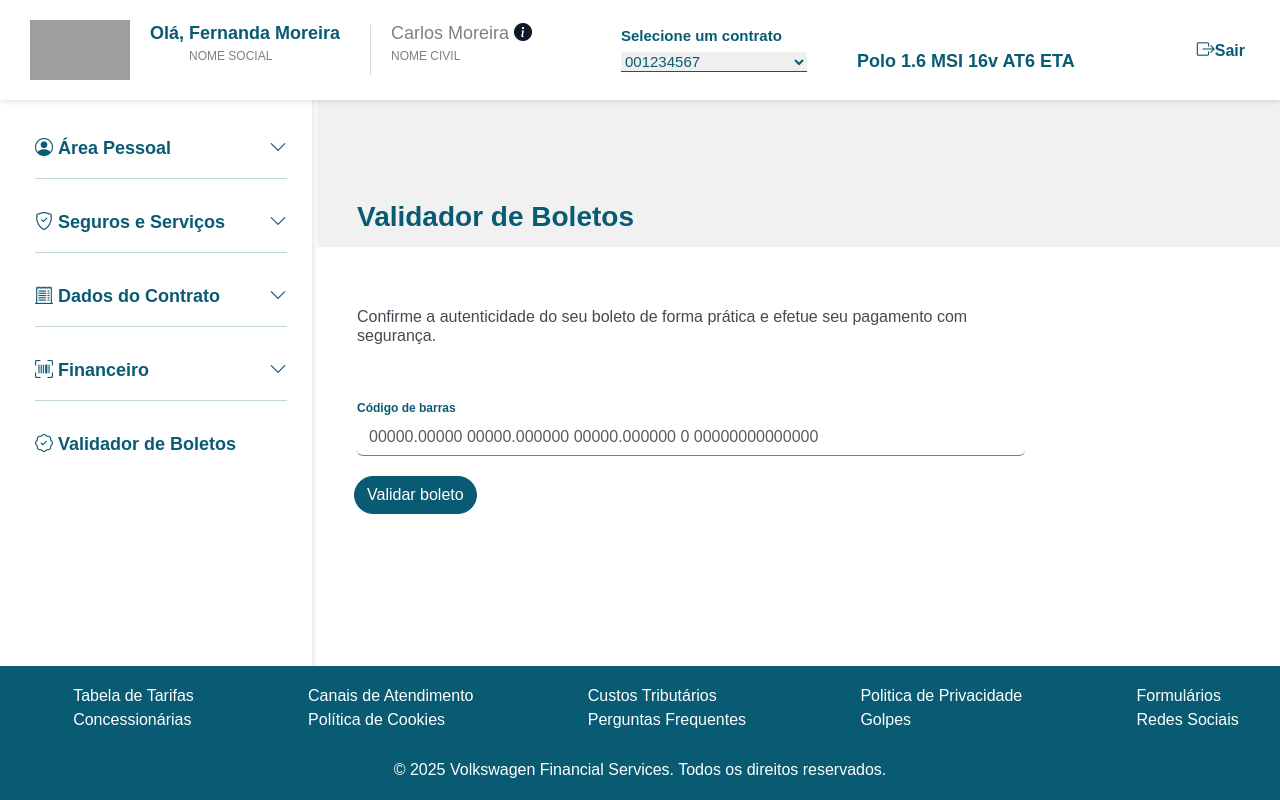
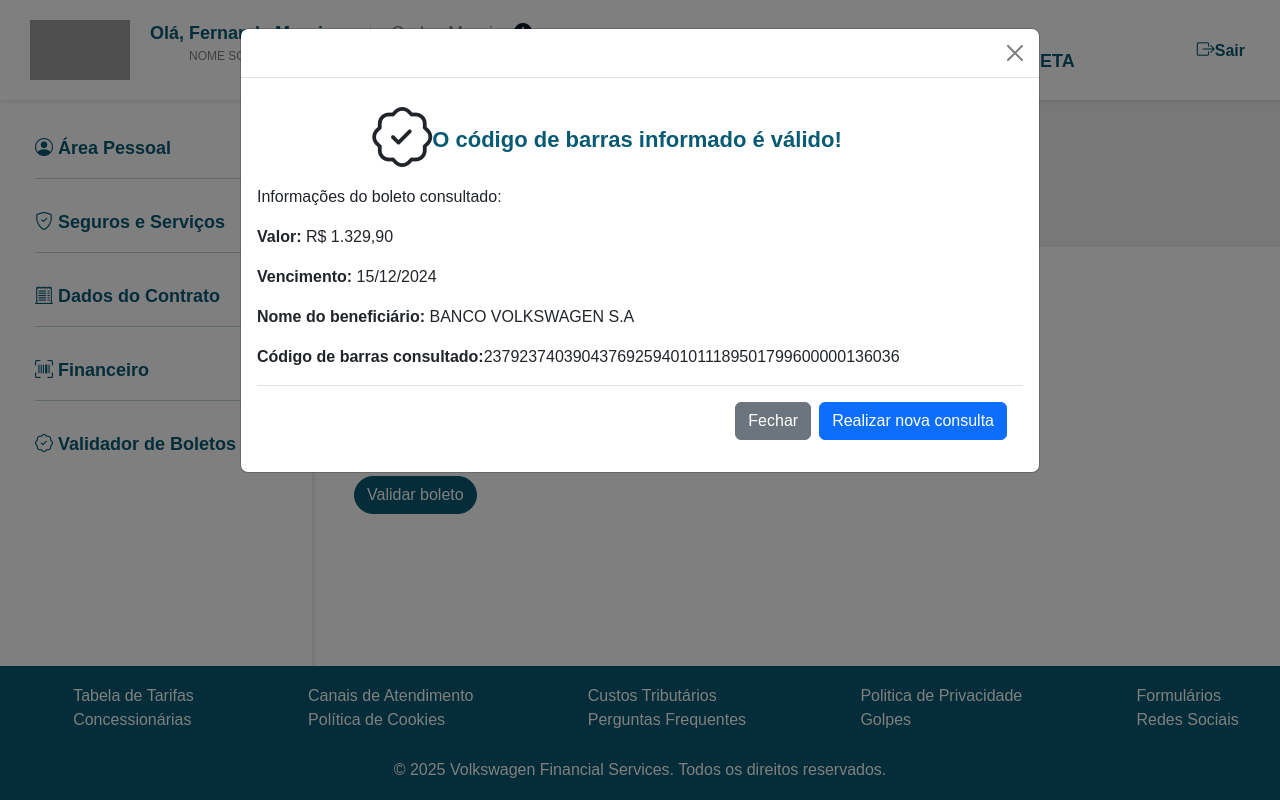
Before and after one commit to christiananjos/Projeto, an Angular app in the folder Poc-Volks/: page /app-validador-boletos in a window 1280 px wide. Both pictures are taken after a click on the button "Validar boleto". Shown: the top 800 px of the page. Built offline with nearby package versions, Linux system fonts and the light colour scheme; grey boxes are pictures that could not be loaded.

Commit message:
pré implmentação do modal do validador de boletos

```diff
--- a/Poc-Volks/src/app/validador-boletos/validador-boletos.component.css
+++ b/Poc-Volks/src/app/validador-boletos/validador-boletos.component.css
@@ -72,3 +72,13 @@
     border-right: none;
     border-top: none;
 }
+
+.divTituloModal {
+    width: 700px;
+    height: 91px;
+    display: flex;
+    justify-content: center;
+    align-items: center;
+    text-align: center;
+
+}
--- a/Poc-Volks/src/app/validador-boletos/validador-boletos.component.html
+++ b/Poc-Volks/src/app/validador-boletos/validador-boletos.component.html
@@ -18,7 +18,7 @@
         <div class="container" style="margin-left: -15px; margin-top: 20px;">
             <div class="row">
                 <div class="col">
-                    <button type="button" class="btn btn-primary"
+                    <button type="button" class="btn btn-primary" data-bs-toggle="modal" data-bs-target="#boletoModal"
                         style="border-radius: 20px; background-color: #095b73; border-color: #095b73;">
                         Validar boleto
                     </button>
@@ -27,3 +27,35 @@
         </div>
     </div>
 </div>
+
+<!-- Modal -->
+<div class="modal fade" id="boletoModal" tabindex="-1" aria-labelledby="boletoModalLabel" aria-hidden="true">
+    <div class="modal-dialog modal-lg">
+        <div class="modal-content">
+            <div class="modal-header">
+                <button type="button" class="btn-close" data-bs-dismiss="modal" aria-label="Close"></button>
+            </div>
+            <div class="modal-body">
+                <div class="divTituloModal">
+                    <div>
+                    <i class="bi bi-patch-check" style="font-size: 60px;"></i>
+                    </div>
+                    <h5 class="modal-title" id="boletoModalLabel" style="color: #095b73; font-weight: bold; font-size: 22px;">
+                        O código de barras informado é válido!
+                    </h5>
+                </div>
+
+                <div>
+                    <p>Informações do boleto consultado:</p>
+                    <p><strong>Valor:</strong> R$ 1.329,90</p>
+                    <p><strong>Vencimento:</strong> 15/12/2024</p>
+                    <p><strong>Nome do beneficiário:</strong> BANCO VOLKSWAGEN S.A</p>
+                    <p><strong>Código de barras consultado:</strong>23792374039043769259401011189501799600000136036</p>
+                </div>
+                <div class="modal-footer">
+                    <button type="button" class="btn btn-secondary" data-bs-dismiss="modal">Fechar</button>
+                    <button type="button" class="btn btn-primary">Realizar nova consulta</button>
+                </div>
+            </div>
+        </div>
+    </div>
```
